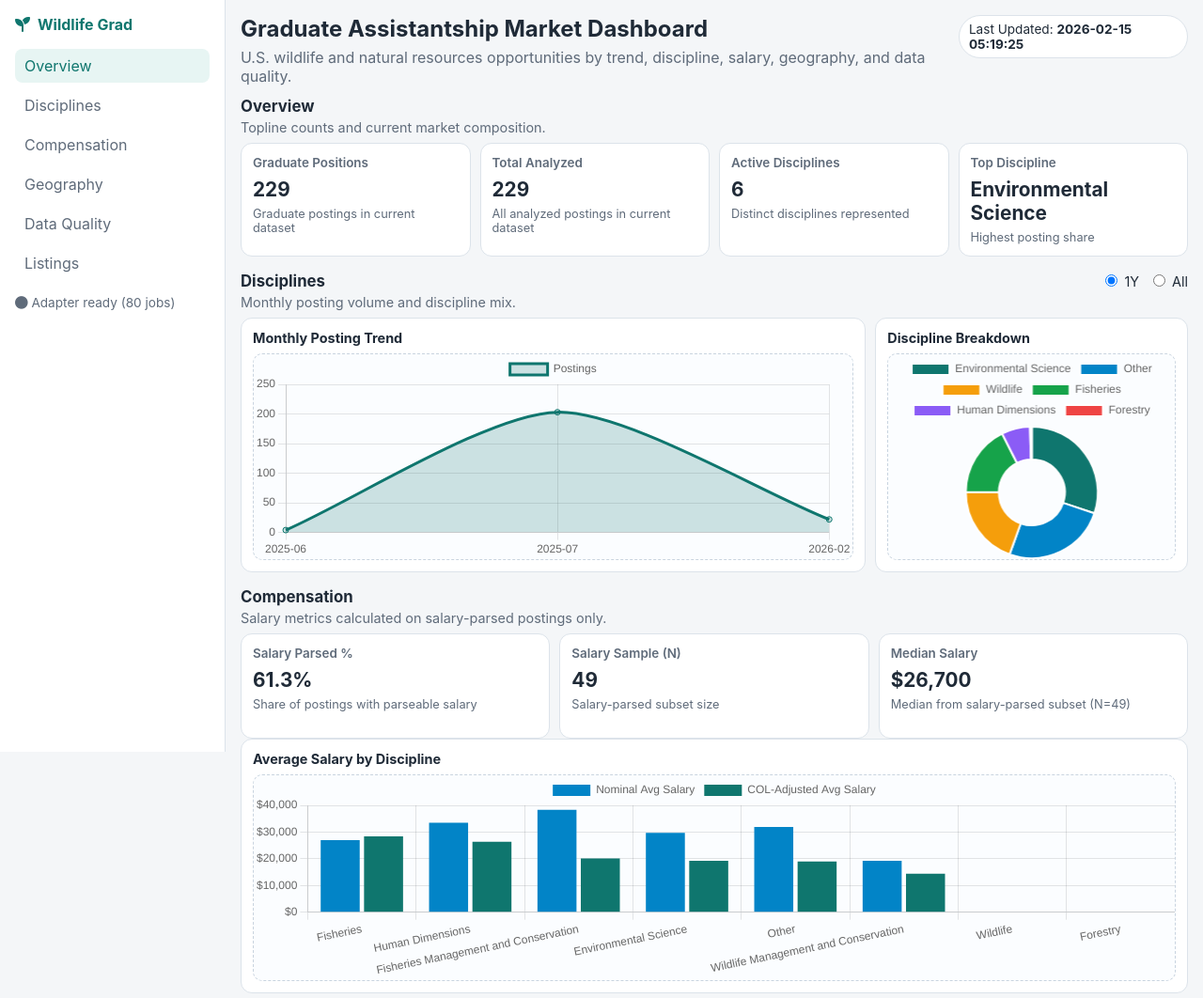
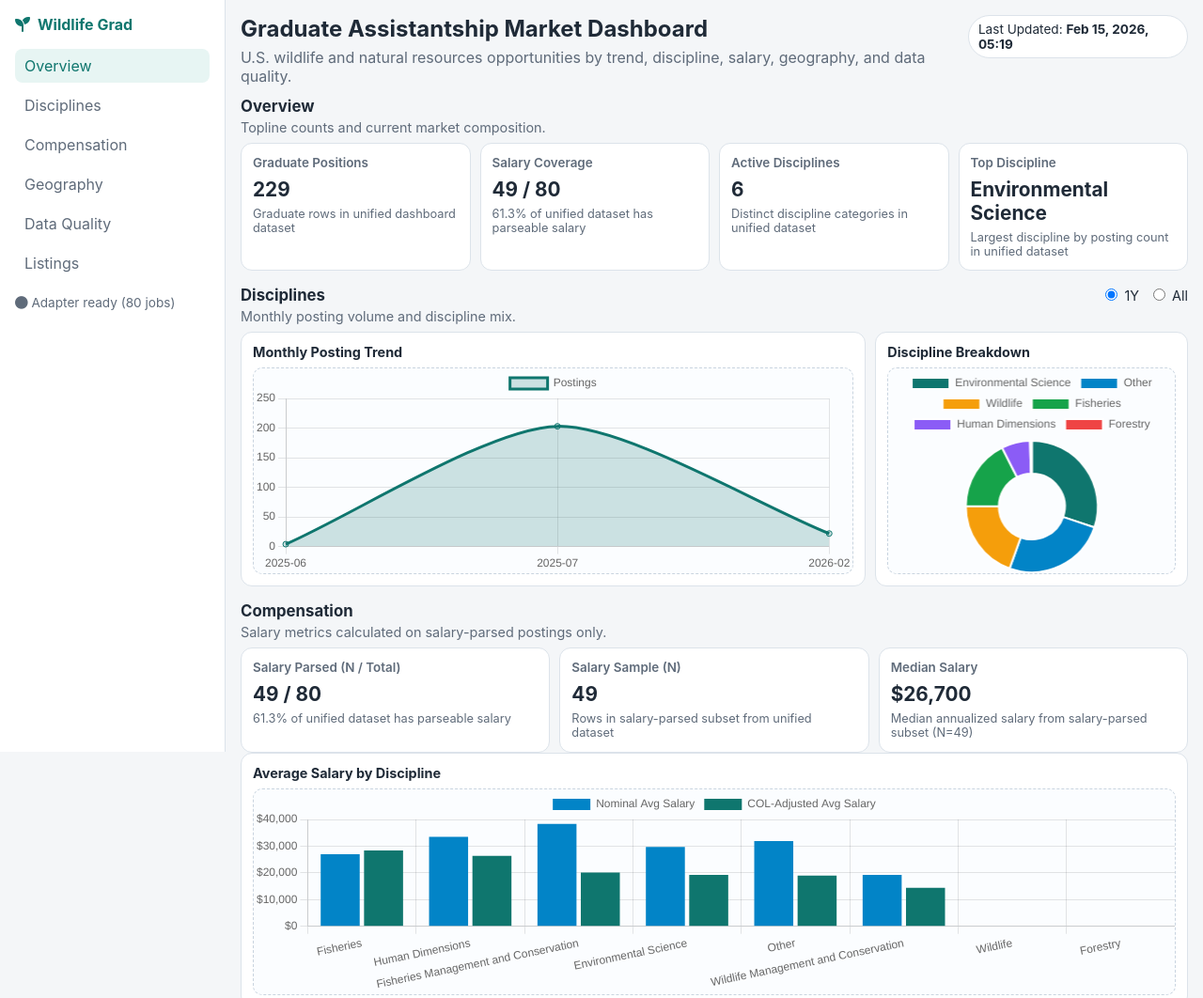
Before and after one commit to chrischizinski/wildlife-grad-dashboard, a website: page web/wildlife_dashboard.html in a window 1280 px wide. Shown: the top 1062 px of the page at 94% size. Drawn offline with nearby package versions, Linux system fonts and the light colour scheme; files whose address does not match are found by name.

Commit message:
Refine KPI cards with ratio coverage and readable timestamps

```diff
--- a/web/assets/js/dashboard-core.js
+++ b/web/assets/js/dashboard-core.js
@@ -301,6 +301,7 @@
         positionsWithSalary,
         totalJobs: jobs.length,
         salaryParsedPct,
+        salaryParsedCount: salaries.length,
         salarySampleSize: salaries.length,
         salaryValues: salaries
       },
@@ -314,6 +315,8 @@
       },
       quality: {
         totalJobs: jobs.length,
+        salaryParsedCount: salaries.length,
+        locationParsedCount,
         salaryParsedPct,
         locationParsedPct,
         lastUpdated: analytics?.last_updated || analytics?.metadata?.last_updated || null
@@ -347,39 +350,69 @@
     if (reasonEl) reasonEl.textContent = reason;
   }
 
+  function formatRatio(numerator, denominator) {
+    if (!Number.isFinite(denominator) || denominator <= 0) return EMPTY_VALUE;
+    const n = Number.isFinite(numerator) ? Math.max(0, Math.round(numerator)) : 0;
+    const d = Math.max(0, Math.round(denominator));
+    return `${n.toLocaleString()} / ${d.toLocaleString()}`;
+  }
+
+  function formatPercent(value) {
+    const n = asNumber(value);
+    return `${n.toFixed(1)}%`;
+  }
+
+  function formatDisplayTimestamp(value) {
+    if (!value) return null;
+    const raw = String(value).trim();
+    if (!raw) return null;
+    const parsed = parseFlexibleDate(raw) || new Date(raw.replace(' ', 'T'));
+    if (!parsed || Number.isNaN(parsed.getTime())) return raw;
+    return new Intl.DateTimeFormat('en-US', {
+      month: 'short',
+      day: 'numeric',
+      year: 'numeric',
+      hour: '2-digit',
+      minute: '2-digit',
+      hour12: false
+    }).format(parsed);
+  }
+
   function renderOverviewCards(adapter) {
     const overview = adapter?.overview || {};
-    const total = asNumber(overview.totalPositions);
+    const total = asNumber(adapter?.compensation?.totalJobs || overview.totalPositions);
     const grad = asNumber(overview.graduatePositions);
     const discCount = asNumber(overview.disciplineCount);
     const topDisc = overview.topDiscipline;
+    const salaryParsedN = asNumber(adapter?.compensation?.salaryParsedCount);
+    const salaryParsedPct = asNumber(adapter?.compensation?.salaryParsedPct);
 
     setCardValue(
       'kpi-grad-positions',
       grad > 0 ? grad.toLocaleString() : EMPTY_VALUE,
       'kpi-grad-positions-reason',
-      grad > 0 ? 'Graduate postings in current dataset' : 'No rows after filters'
+      grad > 0 ? 'Graduate rows in unified dashboard dataset' : 'No rows after filters'
     );
 
     setCardValue(
-      'kpi-total-positions',
-      total > 0 ? total.toLocaleString() : EMPTY_VALUE,
-      'kpi-total-positions-reason',
-      total > 0 ? 'All analyzed postings in current dataset' : 'No rows after filters'
+      'kpi-salary-coverage',
+      total > 0 ? formatRatio(salaryParsedN, total) : EMPTY_VALUE,
+      'kpi-salary-coverage-reason',
+      total > 0 ? `${formatPercent(salaryParsedPct)} of unified dataset has parseable salary` : 'No rows after filters'
     );
 
     setCardValue(
       'kpi-disciplines',
       discCount > 0 ? discCount.toLocaleString() : EMPTY_VALUE,
       'kpi-disciplines-reason',
-      discCount > 0 ? 'Distinct disciplines represented' : 'No rows after filters'
+      discCount > 0 ? 'Distinct discipline categories in unified dataset' : 'No rows after filters'
     );
 
     setCardValue(
       'kpi-top-discipline',
       topDisc ? topDisc : EMPTY_VALUE,
       'kpi-top-discipline-reason',
-      topDisc ? 'Highest posting share' : 'No rows after filters'
+      topDisc ? 'Largest discipline by posting count in unified dataset' : 'No rows after filters'
     );
   }
 
@@ -399,22 +432,23 @@
     const comp = adapter?.compensation || {};
     const totalJobs = asNumber(comp.totalJobs);
     const pct = asNumber(comp.salaryParsedPct);
+    const parsedCount = asNumber(comp.salaryParsedCount || comp.salarySampleSize);
     const sampleN = asNumber(comp.salarySampleSize);
     const salaryValues = Array.isArray(comp.salaryValues) ? comp.salaryValues : [];
     const med = median(salaryValues);
 
     setCardValue(
       'kpi-salary-parsed-pct',
-      totalJobs > 0 ? `${pct}%` : EMPTY_VALUE,
+      totalJobs > 0 ? formatRatio(parsedCount, totalJobs) : EMPTY_VALUE,
       'kpi-salary-parsed-pct-reason',
-      totalJobs > 0 ? 'Share of postings with parseable salary' : 'No rows after filters'
+      totalJobs > 0 ? `${formatPercent(pct)} of unified dataset has parseable salary` : 'No rows after filters'
     );
 
     setCardValue(
       'kpi-salary-n',
       totalJobs > 0 ? sampleN.toLocaleString() : EMPTY_VALUE,
       'kpi-salary-n-reason',
-      totalJobs > 0 ? 'Salary-parsed subset size' : 'No rows after filters'
+      totalJobs > 0 ? 'Rows in salary-parsed subset from unified dataset' : 'No rows after filters'
     );
 
     if (sampleN < 5 || med === null) {
@@ -433,7 +467,7 @@
       'kpi-salary-median',
       formatCurrency(med),
       'kpi-salary-median-reason',
-      `Median from salary-parsed subset (N=${sampleN})`
+      `Median annualized salary from salary-parsed subset (N=${sampleN})`
     );
   }
 
@@ -441,29 +475,30 @@
     const geo = adapter?.geography || {};
     const totalJobs = asNumber(geo.totalJobs);
     const locationPct = asNumber(geo.locationParsedPct);
+    const locationParsedCount = asNumber(geo.locationParsedCount);
     const distinctCount = asNumber(geo.distinctLocationCount);
     const topLocations = Array.isArray(geo.topLocations) ? geo.topLocations : [];
     const top = topLocations[0] || null;
 
     setCardValue(
       'kpi-location-parsed-pct',
-      totalJobs > 0 ? `${locationPct}%` : EMPTY_VALUE,
+      totalJobs > 0 ? formatRatio(locationParsedCount, totalJobs) : EMPTY_VALUE,
       'kpi-location-parsed-pct-reason',
-      totalJobs > 0 ? 'Share of postings with usable location' : 'No rows after filters'
+      totalJobs > 0 ? `${formatPercent(locationPct)} of unified dataset has parseable location` : 'No rows after filters'
     );
 
     setCardValue(
       'kpi-top-location',
       top ? String(top[0]) : EMPTY_VALUE,
       'kpi-top-location-reason',
-      top ? `${asNumber(top[1]).toLocaleString()} postings` : 'No rows after filters'
+      top ? `${asNumber(top[1]).toLocaleString()} rows in unified dataset` : 'No rows after filters'
     );
 
     setCardValue(
       'kpi-location-count',
       distinctCount > 0 ? distinctCount.toLocaleString() : EMPTY_VALUE,
       'kpi-location-count-reason',
-      distinctCount > 0 ? 'Distinct cleaned location keys' : 'No rows after filters'
+      distinctCount > 0 ? 'Distinct cleaned location keys in unified dataset' : 'No rows after filters'
     );
 
     if (refs.topLocations) {
@@ -481,29 +516,31 @@
   function renderQualityCards(adapter) {
     const quality = adapter?.quality || {};
     const totalJobs = asNumber(quality.totalJobs);
+    const salaryParsedCount = asNumber(quality.salaryParsedCount);
+    const locationParsedCount = asNumber(quality.locationParsedCount);
     const salaryPct = asNumber(quality.salaryParsedPct);
     const locationPct = asNumber(quality.locationParsedPct);
     const updated = quality.lastUpdated;
 
     setCardValue(
       'kpi-quality-salary',
-      totalJobs > 0 ? `${salaryPct}%` : EMPTY_VALUE,
+      totalJobs > 0 ? formatRatio(salaryParsedCount, totalJobs) : EMPTY_VALUE,
       'kpi-quality-salary-reason',
-      totalJobs > 0 ? 'Share of postings with parseable salary' : 'No rows after filters'
+      totalJobs > 0 ? `${formatPercent(salaryPct)} parseable salary in unified dataset` : 'No rows after filters'
     );
 
     setCardValue(
       'kpi-quality-location',
-      totalJobs > 0 ? `${locationPct}%` : EMPTY_VALUE,
+      totalJobs > 0 ? formatRatio(locationParsedCount, totalJobs) : EMPTY_VALUE,
       'kpi-quality-location-reason',
-      totalJobs > 0 ? 'Share of postings with parseable location' : 'No rows after filters'
+      totalJobs > 0 ? `${formatPercent(locationPct)} parseable location in unified dataset` : 'No rows after filters'
     );
 
     setCardValue(
       'kpi-quality-updated',
-      updated ? String(updated) : EMPTY_VALUE,
+      updated ? formatDisplayTimestamp(updated) : EMPTY_VALUE,
       'kpi-quality-updated-reason',
-      updated ? 'From analytics output' : 'No timestamp available'
+      updated ? 'From analytics output (dashboard_analytics.json)' : 'No timestamp available'
     );
   }
 
@@ -868,7 +905,7 @@
       window.WGD_ADAPTER = normalized;
 
       if (refs.updatedDate) {
-        refs.updatedDate.textContent = normalized.meta.lastUpdated || EMPTY_VALUE;
+        refs.updatedDate.textContent = formatDisplayTimestamp(normalized.meta.lastUpdated) || EMPTY_VALUE;
       }
 
       renderOverviewCards(normalized);
--- a/web/wildlife_dashboard.html
+++ b/web/wildlife_dashboard.html
@@ -76,9 +76,9 @@
               <p class="kpi-card__reason" id="kpi-grad-positions-reason">No rows after filters</p>
             </article>
             <article class="kpi-card">
-              <h3>Total Analyzed</h3>
-              <p class="kpi-card__value" id="kpi-total-positions">—</p>
-              <p class="kpi-card__reason" id="kpi-total-positions-reason">No rows after filters</p>
+              <h3>Salary Coverage</h3>
+              <p class="kpi-card__value" id="kpi-salary-coverage">—</p>
+              <p class="kpi-card__reason" id="kpi-salary-coverage-reason">No rows after filters</p>
             </article>
             <article class="kpi-card">
               <h3>Active Disciplines</h3>
@@ -127,7 +127,7 @@
           </div>
           <div class="kpi-grid kpi-grid--three">
             <article class="kpi-card">
-              <h3>Salary Parsed %</h3>
+              <h3>Salary Parsed (N / Total)</h3>
               <p class="kpi-card__value" id="kpi-salary-parsed-pct">—</p>
               <p class="kpi-card__reason" id="kpi-salary-parsed-pct-reason">No rows after filters</p>
             </article>
@@ -157,7 +157,7 @@
           </div>
           <div class="kpi-grid kpi-grid--three">
             <article class="kpi-card">
-              <h3>Location Parsed %</h3>
+              <h3>Location Parsed (N / Total)</h3>
               <p class="kpi-card__value" id="kpi-location-parsed-pct">—</p>
               <p class="kpi-card__reason" id="kpi-location-parsed-pct-reason">No rows after filters</p>
             </article>
@@ -193,12 +193,12 @@
           </div>
           <div class="kpi-grid kpi-grid--three">
             <article class="kpi-card">
-              <h3>Salary Parsed %</h3>
+              <h3>Salary Parsed (N / Total)</h3>
               <p class="kpi-card__value" id="kpi-quality-salary">—</p>
               <p class="kpi-card__reason" id="kpi-quality-salary-reason">No rows after filters</p>
             </article>
             <article class="kpi-card">
-              <h3>Location Parsed %</h3>
+              <h3>Location Parsed (N / Total)</h3>
               <p class="kpi-card__value" id="kpi-quality-location">—</p>
               <p class="kpi-card__reason" id="kpi-quality-location-reason">No rows after filters</p>
             </article>
```
Also changed, not shown: tests/e2e/dashboard.smoke.spec.js (+2 -2 lines).
